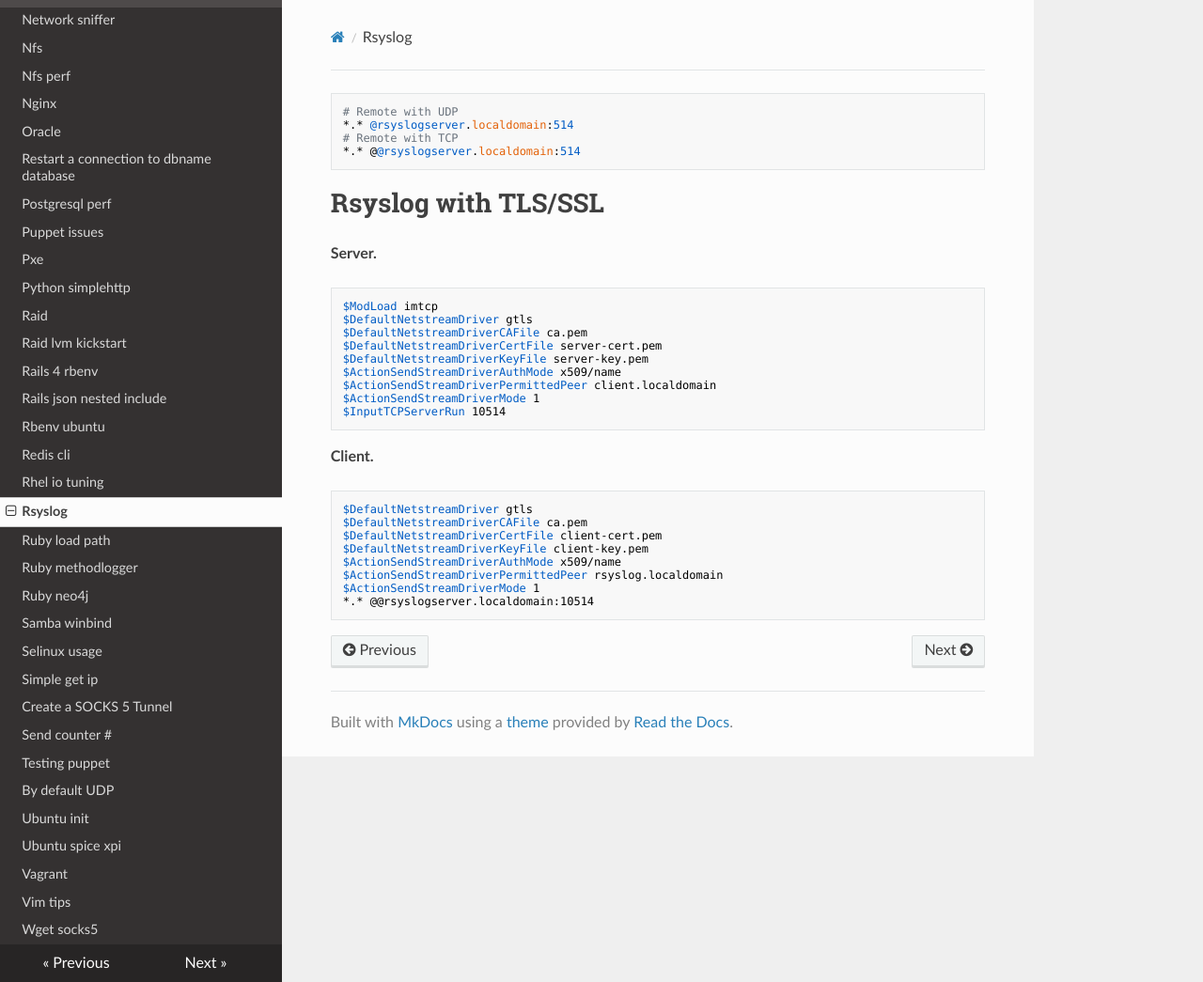
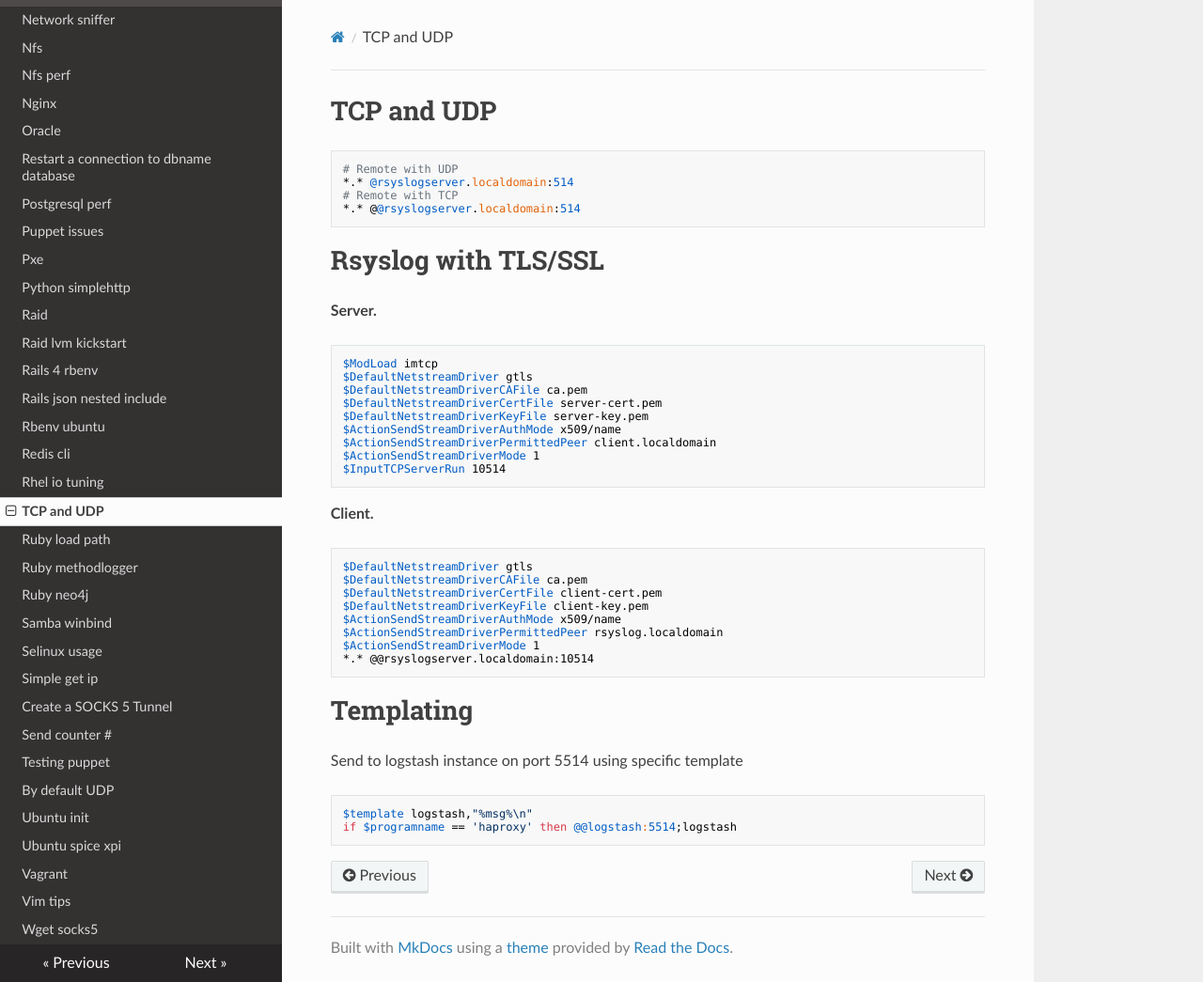
Before and after one commit to Pryz/notes, an MkDocs documentation site: the page built from docs/rsyslog.md, in a window 1280 px wide and 1045 px high. Shown: the whole window at 94% size. Built offline with MkDocs 1.6.1, drawn with Linux system fonts in a browser that asks for light colours; nearby versions of some CDN libraries.

Commit message:
ES and Rsyslog notes

````diff
--- a/docs/rsyslog.md
+++ b/docs/rsyslog.md
@@ -1,10 +1,11 @@
+# TCP and UDP
+
     # Remote with UDP
     *.* @rsyslogserver.localdomain:514
     # Remote with TCP
     *.* @@rsyslogserver.localdomain:514
 
-Rsyslog with TLS/SSL
-====================
+# Rsyslog with TLS/SSL
 
 **Server.**
 
@@ -28,3 +29,12 @@ Rsyslog with TLS/SSL
     $ActionSendStreamDriverPermittedPeer rsyslog.localdomain
     $ActionSendStreamDriverMode 1
     *.* @@rsyslogserver.localdomain:10514
+
+# Templating
+
+Send to logstash instance on port 5514 using specific template
+
+```
+$template logstash,"%msg%\n"
+if $programname == 'haproxy' then @@logstash:5514;logstash
+```
````
Also changed, not shown: docs/elasticsearch.md (added, +11 -0 lines).
